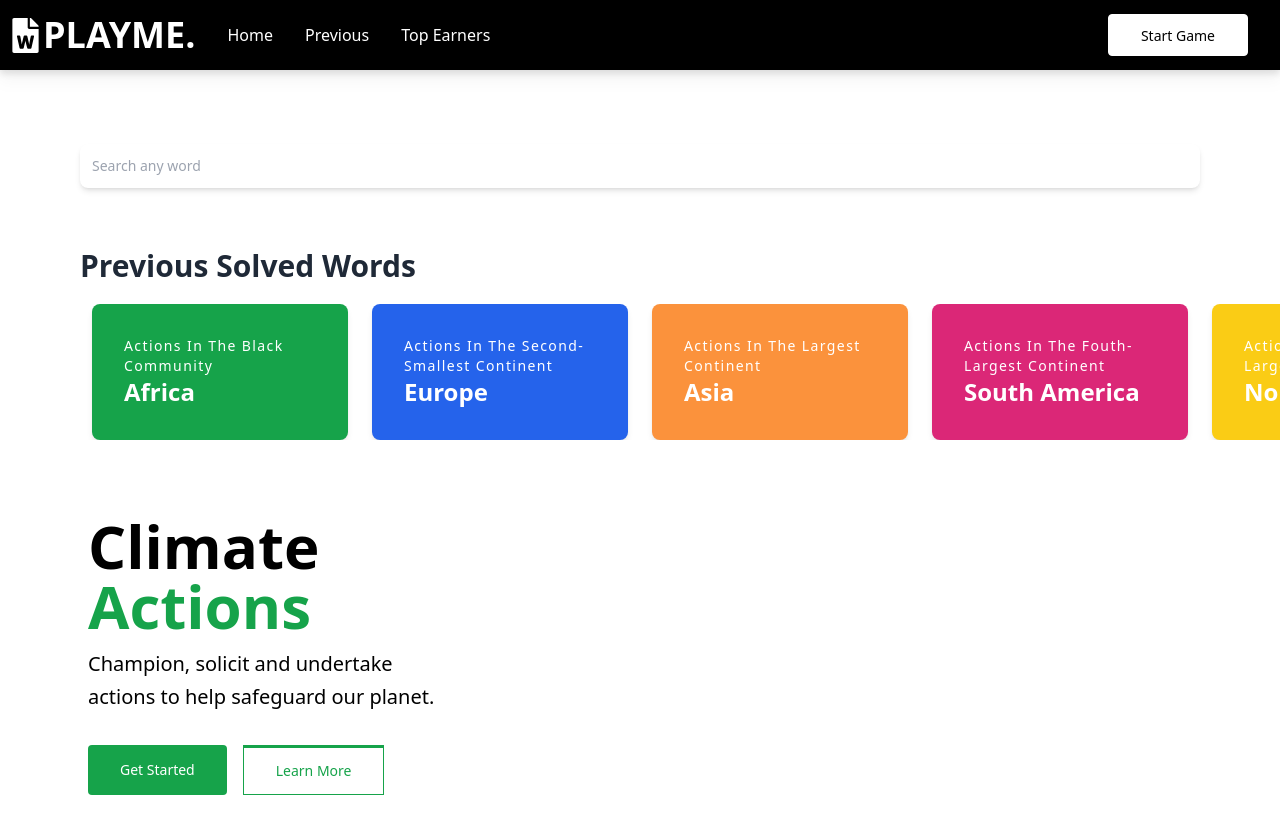
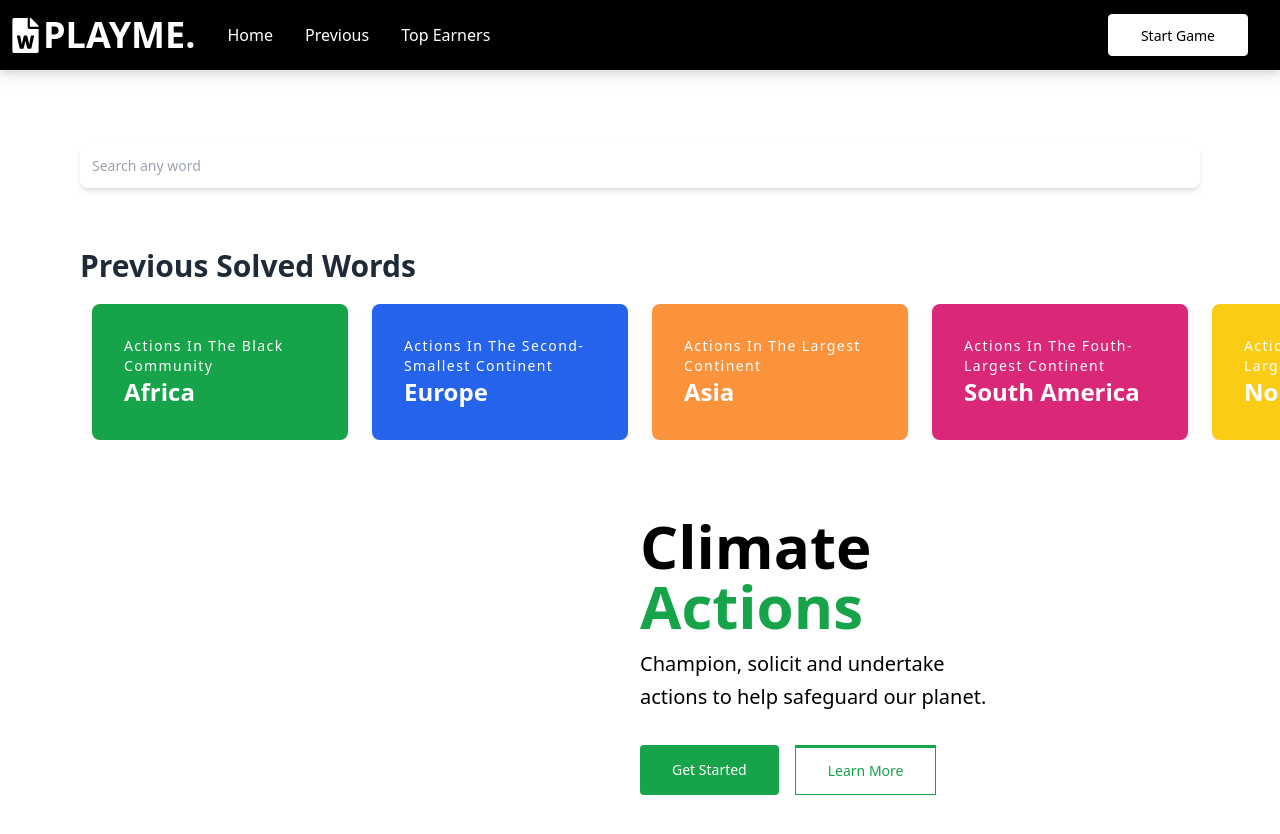
Before and after one commit to kwakyebrilliant/playme, a React (Create React App) app: page /previous in a window 1280 px wide. Shown: the top 834 px of the page. Built offline with nearby package versions, Linux system fonts and the light colour scheme; the HTML template or start-up script is replaced by a standard one.

Commit message:
previous updates

```diff
--- a/src/components/Previous.js
+++ b/src/components/Previous.js
@@ -179,6 +179,13 @@ function Previous() {
         <div className='grid md:grid-cols-2 max-w-[1240px]'>
 
             <div className='flex flex-col justify-center md:items-start w-full px-2'>
+
+
+            </div>
+
+            <div className='mx-auto max-w-lg text-center lg:mx-0 lg:text-left'>
+                {/* <img className='w-full justify-center' src={cover} alt="/" /> */}
+
                 <h1 className='py-3 text-4xl md:text-6xl font-bold'>Climate <strong className="font-extrabold text-green-600 sm:block">Actions</strong></h1>
                 <p className='max-w-lg sm:leading-relaxed sm:text-xl'>Champion, solicit and undertake </p>
                 <p className='max-w-lg sm:leading-relaxed sm:text-xl'>actions to help safeguard our planet.</p>
@@ -215,10 +222,7 @@ function Previous() {
                 </a>
                 </div>
 
-            </div>
 
-            <div className='mx-auto max-w-lg text-center lg:mx-0 lg:text-left'>
-                {/* <img className='w-full justify-center' src={cover} alt="/" /> */}
             </div>
 
 
```
